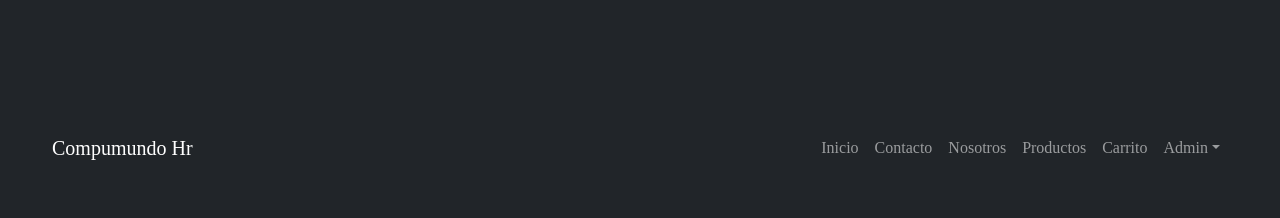
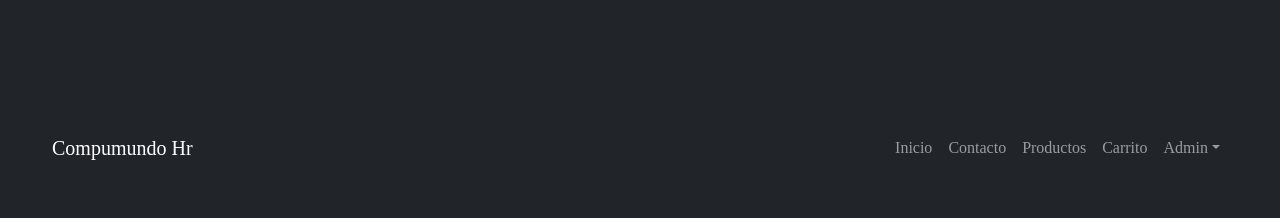
Before and after one commit to Juliandavidlp/preentrega-Talento-Tech-React-JS, a React (Vite) app: page / in a window 1280 px wide. Shown: the top 218 px of the page. Built offline with nearby package versions, Linux system fonts and the light colour scheme; no server answers.

Commit message:
Correcciones

```diff
--- a/src/App.jsx
+++ b/src/App.jsx
@@ -50,7 +50,6 @@ function App() {
           <AppNavbar/>
           <Routes>
               <Route path='/' element={<Inicio/>} />
-              <Route path='/Nosotros' element={<Nosotros/>} />
               <Route path='/Contacto' element={<Contacto/>} />
               <Route path='/Productos' element={<Productos products={ products }/>} />
               <Route path='/Carrito' element={<Carrito/>} />
--- a/src/components/Navbar.jsx
+++ b/src/components/Navbar.jsx
@@ -13,7 +13,6 @@ function AppNavbar() {
             <Nav className="ms-auto">
                 <Nav.Link as={Link} to="/">Inicio</Nav.Link>
                 <Nav.Link as={Link} to="/Contacto">Contacto</Nav.Link>
-                <Nav.Link as={Link} to="/Nosotros">Nosotros</Nav.Link>
                 <Nav.Link as={Link} to="/Productos">Productos</Nav.Link>
                 <Nav.Link as={Link} to="/Carrito">Carrito</Nav.Link>
 
```
